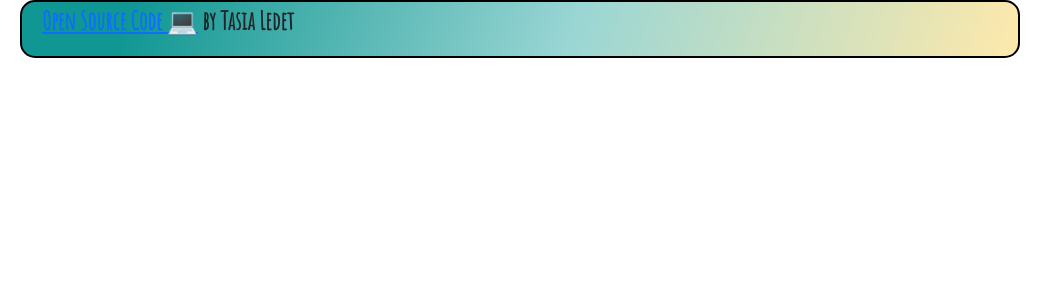
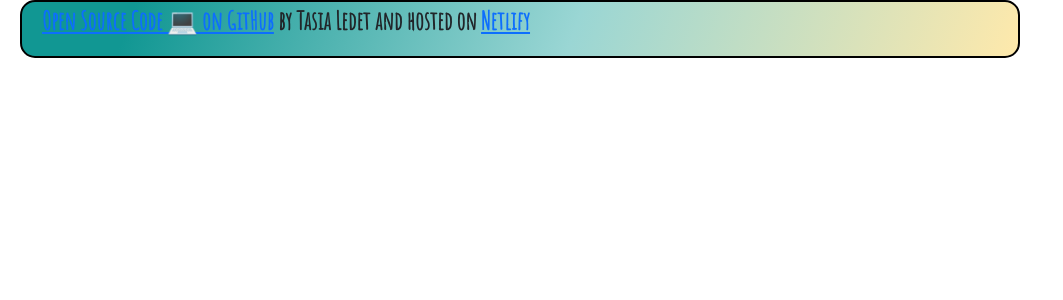
Before and after one commit to tasialedet/weather-react-app, a React (Create React App) app: page / in a window 1280 px wide. Shown: the top 300 px of the page, without its empty margins (0-1063 px from the left). Built offline with nearby package versions, Linux system fonts and the light colour scheme; no server answers.

Commit message:
Improved Footer

```diff
--- a/src/Footer.css
+++ b/src/Footer.css
@@ -1,4 +1,4 @@
-.githubLink {
+.Footer {
   font-size: 25px;
   font-weight: bolder;
 }
--- a/src/Footer.js
+++ b/src/Footer.js
@@ -3,12 +3,12 @@ import "./Footer.css";
 
 export default function Footer() {
   return (
-    <div className="githubLink">
+    <div className="Footer">
       <p>
         <a href="https://github.com/tasialedet/TCodes-weather-app">
-          Open Source Code 💻
+          Open Source Code 💻 on GitHub
         </a>{" "}
-        by Tasia Ledet
+        by Tasia Ledet and hosted on <a href="">Netlify</a>
       </p>
     </div>
   );
```
